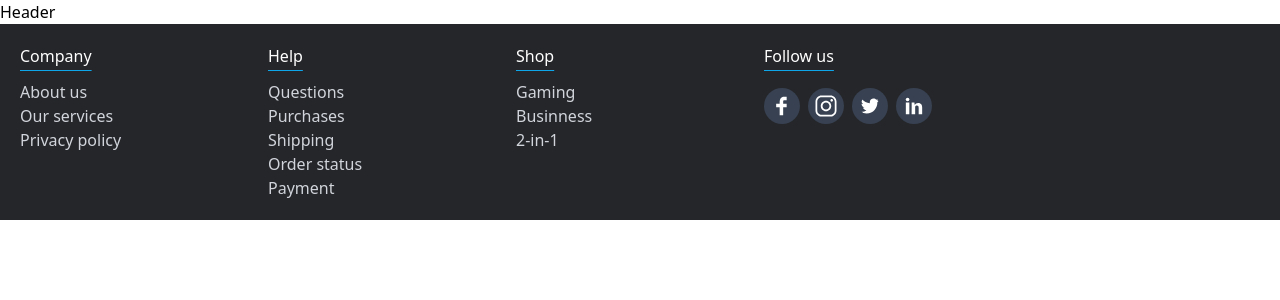
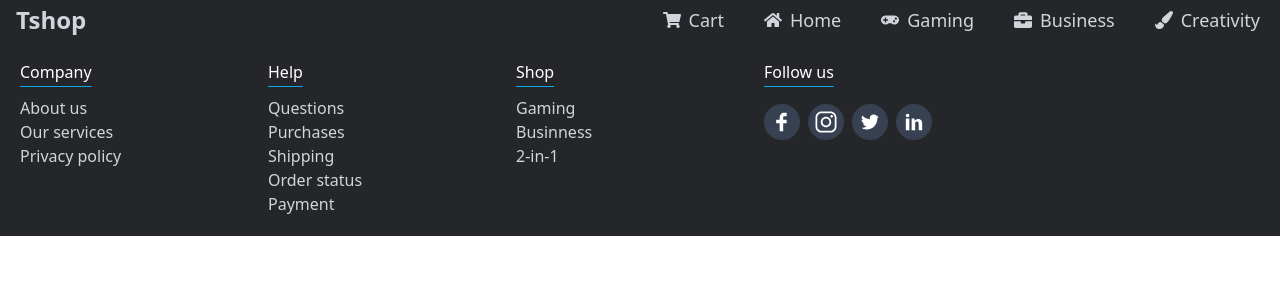
Before and after one commit to JavierAChacon/Tshop, a React (Vite) app in the folder Frontend/: page / in a window 1280 px wide. Shown: the top 300 px of the page. Built offline with nearby package versions, Linux system fonts and the light colour scheme.

Commit message:
feat(components): add Header component

```diff
--- a/Frontend/package.json
+++ b/Frontend/package.json
@@ -7,10 +7,12 @@
     "dev": "vite",
     "build": "tsc && vite build",
     "lint": "eslint . --ext ts,tsx --report-unused-disable-directives --max-warnings 0",
-    "preview": "vite preview"
+    "preview": "vite preview",
+    "host": "vite --host"
   },
   "dependencies": {
     "axios": "^1.6.7",
+    "hamburger-react": "^2.5.0",
     "localforage": "^1.10.0",
     "match-sorter": "^6.3.4",
     "react": "^18.2.0",
--- a/Frontend/src/components/Header.tsx
+++ b/Frontend/src/components/Header.tsx
@@ -1,5 +1,108 @@
+import { Link } from 'react-router-dom'
+import {
+  FaGamepad,
+  FaBriefcase,
+  FaPaintBrush,
+  FaHome,
+  FaShoppingCart
+} from 'react-icons/fa'
+import { Sling as Hamburger } from 'hamburger-react'
+import { useState } from 'react'
+
 const Header = (): JSX.Element => {
-  return <div>Header</div>
+  const routes = [
+    {
+      title: 'Cart',
+      to: '/',
+      Icon: FaShoppingCart
+    },
+    {
+      title: 'Home',
+      to: '/',
+      Icon: FaHome
+    },
+    {
+      title: 'Gaming',
+      to: '/',
+      Icon: FaGamepad
+    },
+    {
+      title: 'Business',
+      to: '/',
+      Icon: FaBriefcase
+    },
+    {
+      title: 'Creativity',
+      to: '/',
+      Icon: FaPaintBrush
+    }
+  ]
+
+  const [isOpen, setIsOpen] = useState<boolean>(false)
+
+  return (
+    <header className='fixed flex h-10 w-full bg-[#25262a] pl-4 text-gray-300'>
+      <nav className='flex w-full items-center justify-between'>
+        <Link
+          to='/'
+          className='text-2xl font-semibold duration-150 hover:text-white'
+        >
+          Tshop
+        </Link>
+
+        <div className='flex items-center gap-x-2 duration-300 '>
+          <Link to='/'>
+            <FaShoppingCart className='text-xl hover:scale-105 lg:hidden' />
+          </Link>
+          <div className='lg:hidden'>
+            <Hamburger
+              toggled={isOpen}
+              toggle={setIsOpen}
+              size={24}
+              duration={0.3}
+            />
+          </div>
+          <ul
+            className={`${isOpen ? 'right-0' : '-right-full'} absolute top-10 bg-white text-black duration-300 lg:right-0 lg:top-0 lg:flex lg:h-10 lg:items-center lg:bg-[#25262a] lg:text-gray-300`}
+          >
+            {routes.map(route => {
+              const { Icon, title, to } = route
+
+              if (title === 'Cart') {
+                return (
+                  <li
+                    key={title}
+                    className='hidden duration-300 hover:translate-x-1 hover:text-white lg:block'
+                  >
+                    <Link
+                      to={to}
+                      className='flex items-center gap-x-2 p-5 text-lg'
+                    >
+                      <Icon /> {title}
+                    </Link>
+                  </li>
+                )
+              }
+
+              return (
+                <li
+                  key={title}
+                  className='duration-300 hover:translate-x-1 hover:text-white'
+                >
+                  <Link
+                    to={to}
+                    className='flex items-center gap-x-2 p-5 text-lg'
+                  >
+                    <Icon /> {title}
+                  </Link>
+                </li>
+              )
+            })}
+          </ul>
+        </div>
+      </nav>
+    </header>
+  )
 }
 
 export default Header
--- a/Frontend/src/components/Layout.tsx
+++ b/Frontend/src/components/Layout.tsx
@@ -5,7 +5,7 @@ const Layout = (): JSX.Element => {
   return (
     <>
       <Header />
-      <main>
+      <main className='pt-10'>
         <Outlet />
       </main>
       <Footer />
--- /dev/null
+++ b/Frontend/src/pages/Home.tsx
@@ -0,0 +1,5 @@
+const Home = (): JSX.Element => {
+  return (<div>Home</div>)
+}
+
+export default Home
```
Also changed, not shown: 1 other file (tests, documents, lock files or other folders).
